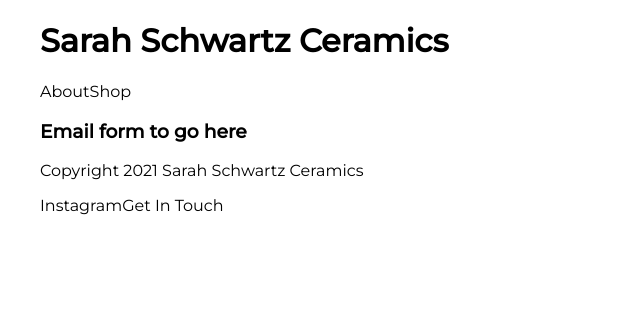
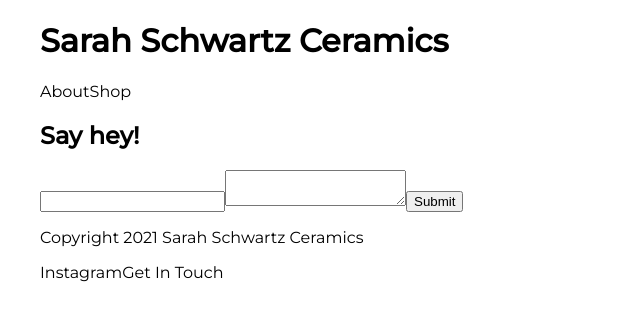
Before and after one commit to joezucco/ss-ceramics, a Next.js app: page /contact in a window 1280 px wide. Shown: the top 320 px of the page, without its empty margins (0-640 px from the left). Built offline with nearby package versions, Linux system fonts and the light colour scheme.

Commit message:
install tailwind basic email form

```diff
--- a/package.json
+++ b/package.json
@@ -9,12 +9,15 @@
   },
   "dependencies": {
     "@contentful/rich-text-react-renderer": "^14.1.3",
+    "@formspree/react": "^2.2.3",
     "@zeit/next-sass": "^1.0.1",
     "contentful": "^8.4.0",
     "next": "10.2.3",
+    "postcss-preset-env": "^6.7.0",
     "react": "17.0.2",
     "react-dom": "17.0.2",
-    "sass": "^1.34.1"
+    "sass": "^1.34.1",
+    "tailwindcss": "^2.1.4"
   },
   "devDependencies": {
     "node-sass": "^6.0.0"
--- a/pages/contact.js
+++ b/pages/contact.js
@@ -1,7 +1,37 @@
-export default function contact() {
-    return (
-        <div>
-            <h3>Email form to go here</h3>
-        </div>
-    )
+import { useForm, ValidationError } from "@formspree/react";
+
+export default function ContactForm() {
+ const [state, handleSubmit] = useForm("mleanwnk");
+  if (state.succeeded) {
+      return <p>Message sent!</p>;
+  }
+  return (
+      <form onSubmit={handleSubmit}>
+      <label htmlFor="email">
+        <h2>Say hey!</h2>
+      </label>
+      <input
+        id="email"
+        type="email"
+        name="email"
+      />
+      <ValidationError
+        prefix="Email"
+        field="email"
+        errors={state.errors}
+      />
+      <textarea
+        id="message"
+        name="message"
+      />
+      <ValidationError
+        prefix="Message"
+        field="message"
+        errors={state.errors}
+      />
+      <button type="submit" disabled={state.submitting}>
+        Submit
+      </button>
+    </form>
+  );
 }
--- /dev/null
+++ b/postcss.config.js
@@ -0,0 +1,3 @@
+module.exports = {
+  plugins: ["tailwind", "postcss-preset-env"],
+};
```
Also changed, not shown: tailwind.config.js (added), 1 other file (tests, documents, lock files or other folders).
